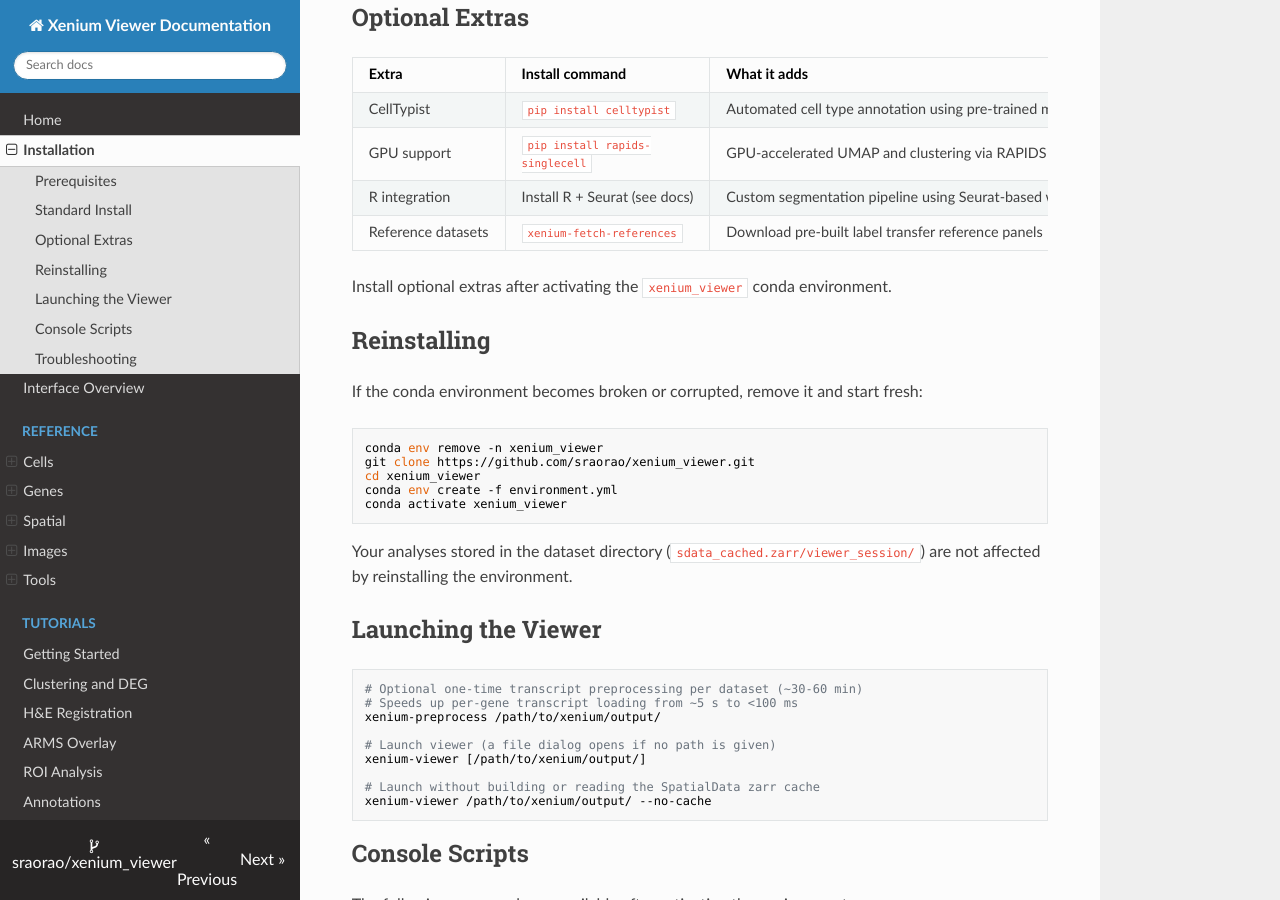
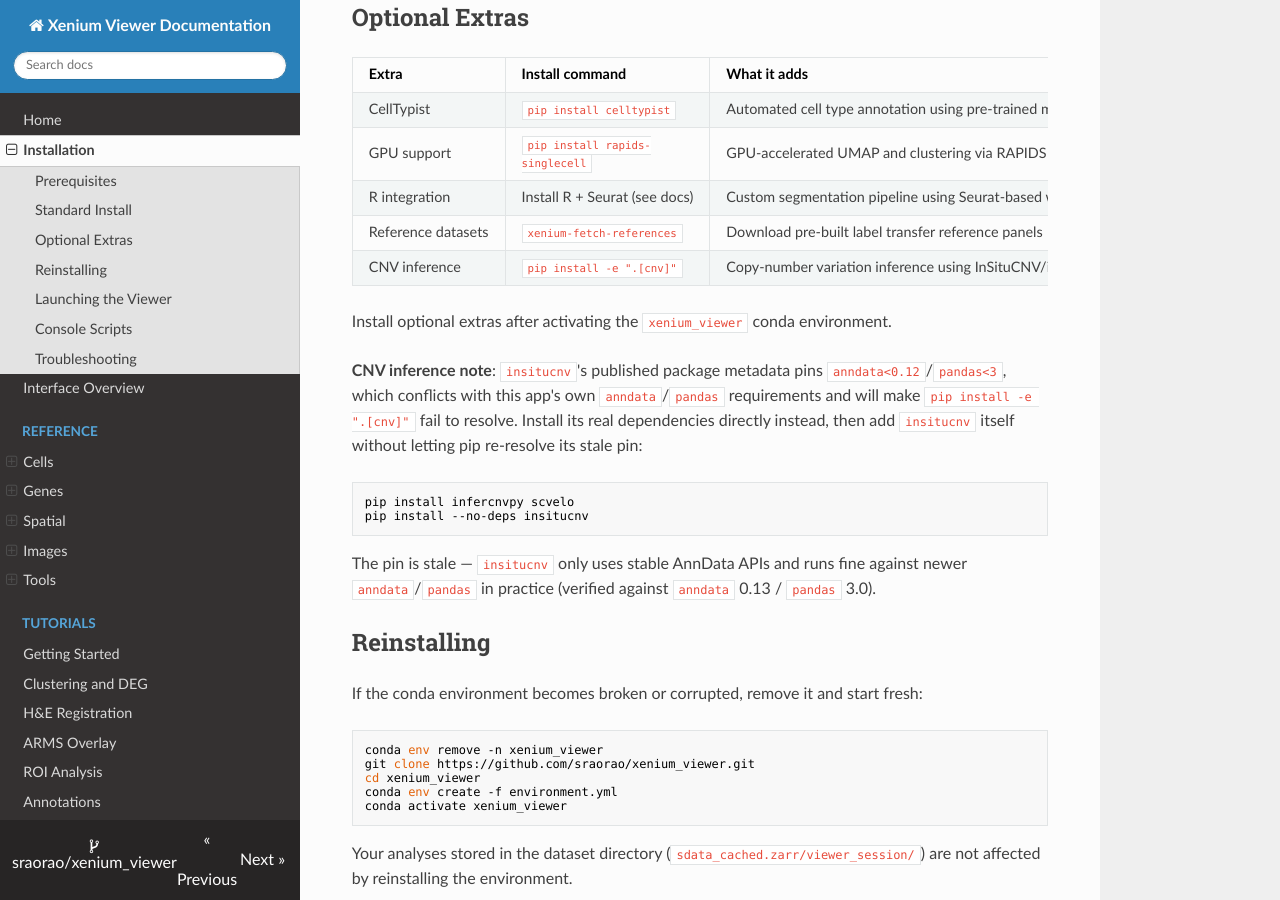
Before and after one commit to rao-genomics-lab/palms, an MkDocs documentation site: the page built from docs/Installation.md, in a window 1280 px wide and 900 px high, scrolled down 514 px. Built offline with MkDocs 1.6.1, drawn with Linux system fonts in a browser that asks for light colours; nearby versions of some CDN libraries.

Commit message:
Document the CNV inference tab
Add docs/Tab-CNV.md covering controls, workflow, and notes for the new
Genes -> CNV tab (InSituCNV/infercnvpy). Link it from the sidebar,
Interface Overview, and Home tab-reference table, and add the cnv
optional extra (with its insitucnv install-order workaround) to the
Installation page's extras table. Already pushed to the GitHub wiki
directly; this commit keeps docs/ (the canonical source per
scripts/push_to_wiki.sh) in sync.

Co-Authored-By: Claude Sonnet 5 <noreply@anthropic.com>
Claude-Session: https://claude.ai/code/session_01Sk1K3Dt4u923DvpnejNrJV

````diff
--- a/docs/Installation.md
+++ b/docs/Installation.md
@@ -25,8 +25,18 @@ This installs the `xenium-viewer` package in editable mode along with all requir
 | GPU support | `pip install rapids-singlecell` | GPU-accelerated UMAP and clustering via RAPIDS |
 | R integration | Install R + Seurat (see docs) | Custom segmentation pipeline using Seurat-based workflows |
 | Reference datasets | `xenium-fetch-references` | Download pre-built label transfer reference panels |
+| CNV inference | `pip install -e ".[cnv]"` | Copy-number variation inference using InSituCNV/infercnvpy — see note below |
 
 Install optional extras after activating the `xenium_viewer` conda environment.
+
+**CNV inference note**: `insitucnv`'s published package metadata pins `anndata<0.12`/`pandas<3`, which conflicts with this app's own `anndata`/`pandas` requirements and will make `pip install -e ".[cnv]"` fail to resolve. Install its real dependencies directly instead, then add `insitucnv` itself without letting pip re-resolve its stale pin:
+
+```bash
+pip install infercnvpy scvelo
+pip install --no-deps insitucnv
+```
+
+The pin is stale — `insitucnv` only uses stable AnnData APIs and runs fine against newer `anndata`/`pandas` in practice (verified against `anndata` 0.13 / `pandas` 3.0).
 
 ## Reinstalling
 
````
Also changed, not shown: docs/Home.md (+2 -0 lines), docs/Interface-Overview.md (+1 -0 lines), docs/Tab-CNV.md (added, +52 -0 lines), docs/_Sidebar.md (+1 -0 lines).
